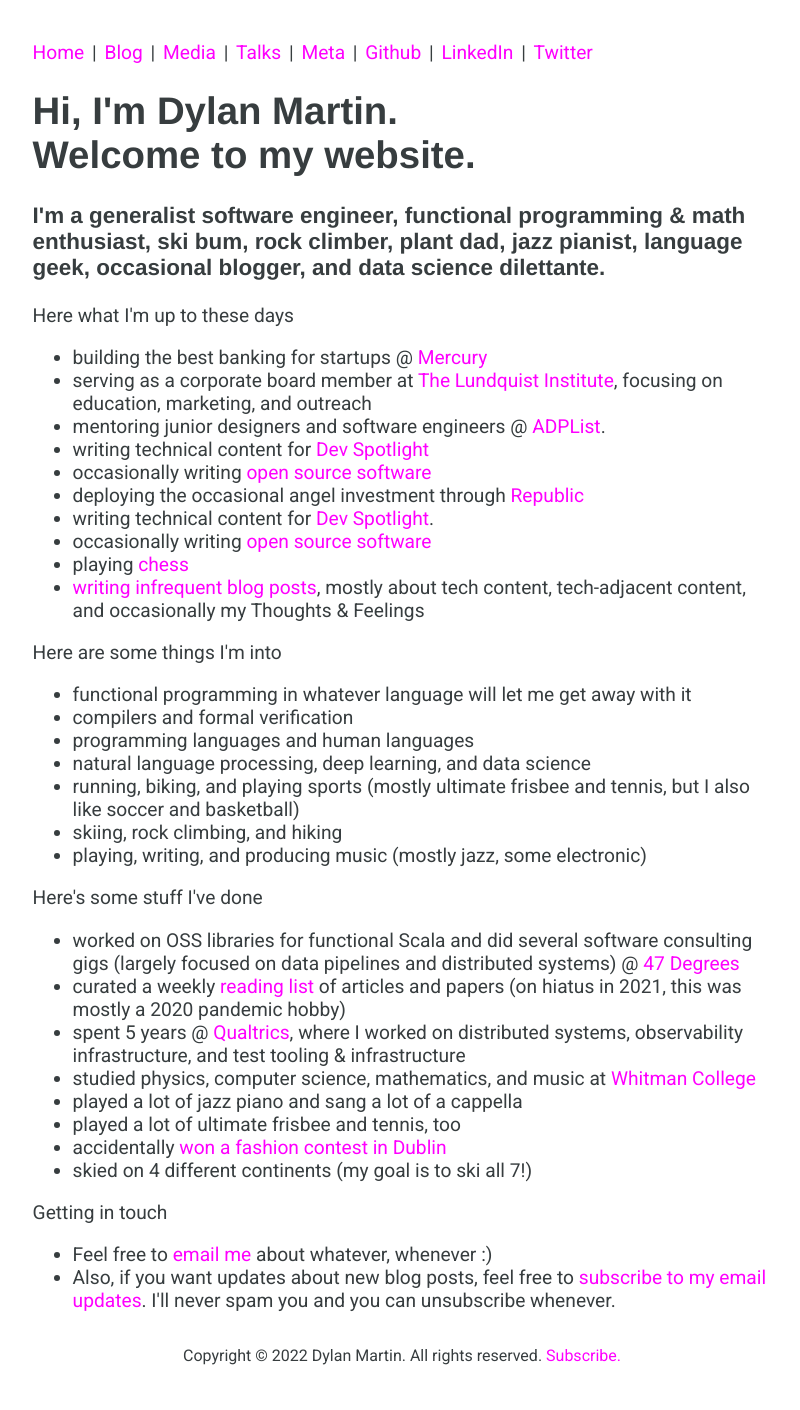
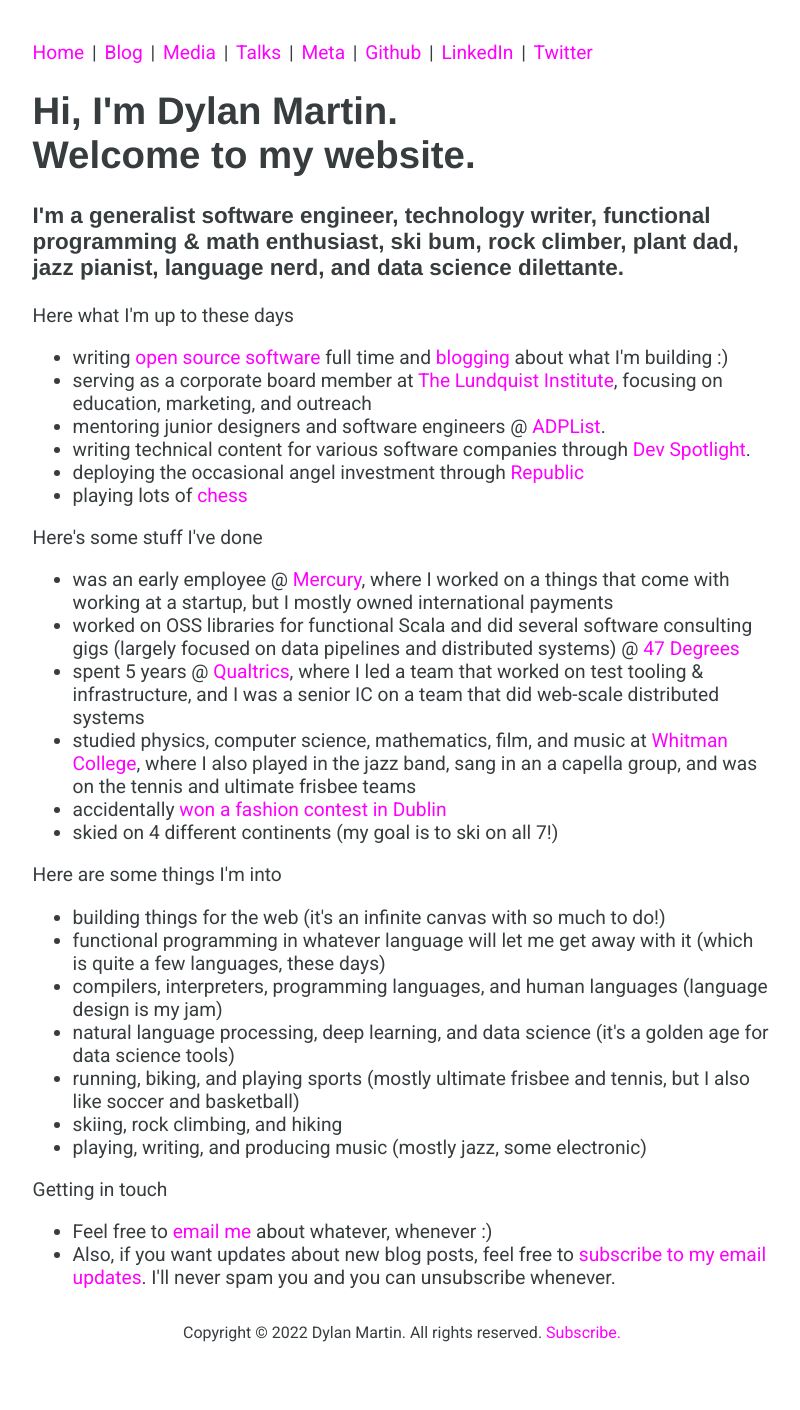
Before and after one commit to dmarticus/dmarticus.github.io, a Jekyll site: the page built from index.html, in a window 1280 px wide. Shown: the whole page, without its empty margins (238-1038 px from the left). Built offline with Jekyll 4.4.1, drawn with Linux system fonts in a browser that asks for light colours; comment, search, counter and statistics services are not loaded; after the commit the page ends 1387 px from its top, so only the background shows below that.

Commit message:
latest info about me

```diff
--- a/index.html
+++ b/index.html
@@ -3,64 +3,59 @@
 title: Home
 ---
 <h1>Hi, I'm Dylan Martin. <br>Welcome to my website.</h1>
-<h3>I'm a generalist software engineer, functional programming & math enthusiast, ski bum, rock climber, plant dad, jazz
-  pianist, language geek, occasional blogger, and
+<h3>I'm a generalist software engineer, technology writer, functional programming & math enthusiast, ski bum, rock
+  climber, plant dad, jazz
+  pianist, language nerd, and
   data
   science dilettante.</h3>
 
 <header>Here what I'm up to these days</header>
 <ul>
-  <li>building the best banking for startups @ <a href="https://mercury.com/about" rel="noreferrer"
-      target="_blank">Mercury</a>
+  <li>writing <a href="https://github.com/dmarticus/" rel="noreferrer" target="_blank">open source software</a> full
+    time and <a href="/blog.html">blogging</a> about what I'm building :)</li>
   <li>serving as a corporate board member at <a href="https://lundquist.org/" rel="noreferrer" target="_blank">The
       Lundquist Institute</a>, focusing on education, marketing, and outreach</li>
   <li>mentoring junior designers and software engineers @ <a href="https://adplist.org/" rel="noreferrer"
       target="_blank">ADPList</a>.</li>
-  <li>writing technical content for <a href="https://www.devspotlight.com/" rel="noreferrer" target="_blank">Dev Spotlight</a></li>
-  <li>occasionally writing <a href="https://github.com/dmarticus/" rel="noreferrer" target="_blank">open source software</a></li>
+  <li>writing technical content for various software companies through <a href="https://www.devspotlight.com/"
+      rel="noreferrer" target="_blank">Dev
+      Spotlight</a>.</li>
   <li>deploying the occasional angel investment through <a href="https://republic.com/@hiro-antagonist" rel="noreferrer"
       target="_blank">Republic</a></li>
-  <li>writing technical content for <a href="https://www.devspotlight.com/" rel="noreferrer" target="_blank">Dev
-      Spotlight</a>.</li>
-  <li>occasionally writing <a href="https://github.com/dmarticus/" rel="noreferrer" target="_blank">open source
-      software</a></li>
-  <li>playing <a href="https://lichess.org/@/dmarticus" rel="noreferrer" target="_blank">chess</li>
-  <li>writing <a href="/blog.html">infrequent blog posts</a>, mostly about tech content, tech-adjacent content, and
-    occasionally my Thoughts
-    & Feelings</li>
+  <li>playing lots of <a href="https://lichess.org/@/dmarticus" rel="noreferrer" target="_blank">chess</a></li>
+</ul>
+
+<header>Here's some stuff I've done</header>
+<ul>
+  <li>was an early employee @ <a href="https://mercury.com/about" rel="noreferrer" target="_blank">Mercury</a>, where I
+    worked on a things that come with working at a startup, but I mostly owned international payments</li>
+  <li>worked on OSS libraries for functional Scala and did several software consulting gigs (largely focused on
+    data
+    pipelines and distributed systems) @ <a href="https://www.47deg.com/" rel="noreferrer" target="_blank">47
+      Degrees</a></li>
+  <li>spent 5 years @ <a
+      href="https://www.qualtrics.com/qualtrics-life/why-qualtrics-dylan-martin-software-engineer-seattle-wa/"
+      rel="noreferrer" target="_blank">Qualtrics</a>, where I led a team that worked on test tooling & infrastructure,
+    and I was a senior IC on a team that did web-scale distributed systems</li>
+  <li>studied physics, computer science, mathematics, film, and music at <a href="https://www.whitman.edu/"
+      rel="noreferrer" target="_blank">Whitman College</a>, where I also played in the jazz band, sang in an a capella group, and was on the tennis and ultimate frisbee teams</li>
+  <li>accidentally <a
+      href="https://www.independent.ie/style/fashion/fashion-news/shes-done-it-again-designer-laura-jayne-halton-wins-another-best-dressed-lady-prize-at-leopardstown-34430892.html"
+      rel="noreferrer" target="_blank">won a fashion contest in Dublin</a></li>
+  <li>skied on 4 different continents (my goal is to ski on all 7!)</li>
 </ul>
 
 <header>Here are some things I'm into</header>
 <ul>
-  <li>functional programming in whatever language will let me get away with it</li>
-  <li>compilers and formal verification
-  <li>programming languages and human languages</li>
-  <li>natural language processing, deep learning, and data science</li>
+  <li>building things for the web (it's an infinite canvas with so much to do!)</li>
+  <li>functional programming in whatever language will let me get away with it (which is quite a few languages, these
+    days)</li>
+  <li>compilers, interpreters, programming languages, and human languages (language design is my jam)</li>
+  <li>natural language processing, deep learning, and data science (it's a golden age for data science tools)</li>
   <li>running, biking, and playing sports (mostly ultimate frisbee and tennis, but I also like soccer and basketball)
   </li>
-  <li>skiing, rock climbing, and hiking</a></li>
-  <li>playing, writing, and producing music (mostly jazz, some electronic)</a></li>
-</ul>
-<header>Here's some stuff I've done</header>
-<ul>
-  <li>worked on OSS libraries for functional Scala and did several software consulting gigs (largely focused on
-    data
-    pipelines and distributed systems) @ <a href="https://www.47deg.com/" rel="noreferrer" target="_blank">47
-      Degrees</a></li>
-  <li>curated a weekly <a href="/media.html">reading list</a> of articles and papers (on hiatus in 2021, this was
-    mostly a 2020 pandemic hobby)</li>
-  <li>spent 5 years @ <a
-      href="https://www.qualtrics.com/qualtrics-life/why-qualtrics-dylan-martin-software-engineer-seattle-wa/"
-      rel="noreferrer" target="_blank">Qualtrics</a>, where I worked on distributed systems, observability
-    infrastructure, and test tooling & infrastructure</li>
-  <li>studied physics, computer science, mathematics, and music at <a href="https://www.whitman.edu/" rel="noreferrer"
-      target="_blank">Whitman College</a></li>
-  <li>played a lot of jazz piano and sang a lot of a cappella</li>
-  <li>played a lot of ultimate frisbee and tennis, too</li>
-  <li>accidentally <a
-      href="https://www.independent.ie/style/fashion/fashion-news/shes-done-it-again-designer-laura-jayne-halton-wins-another-best-dressed-lady-prize-at-leopardstown-34430892.html"
-      rel="noreferrer" target="_blank">won a fashion contest in Dublin</a></li>
-  <li>skied on 4 different continents (my goal is to ski all 7!)</li>
+  <li>skiing, rock climbing, and hiking</li>
+  <li>playing, writing, and producing music (mostly jazz, some electronic)</li>
 </ul>
 
 <header>Getting in touch</header>
```
